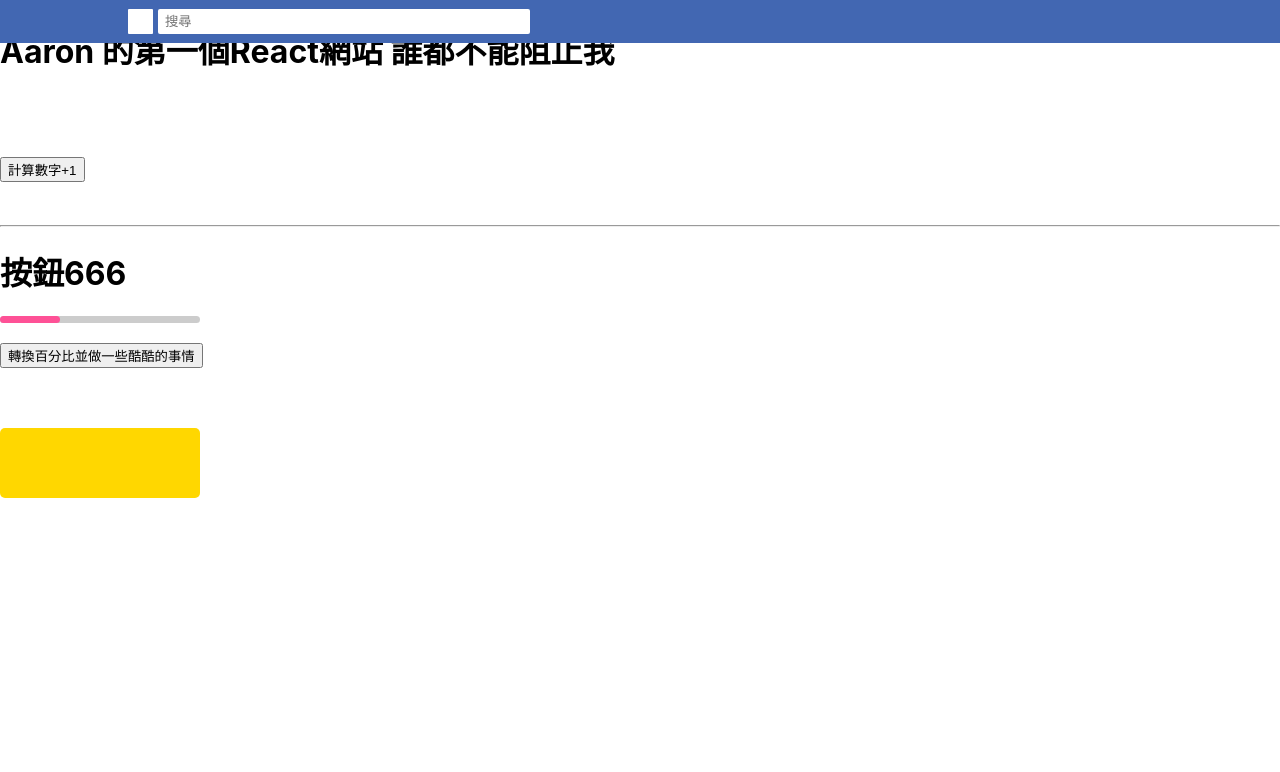
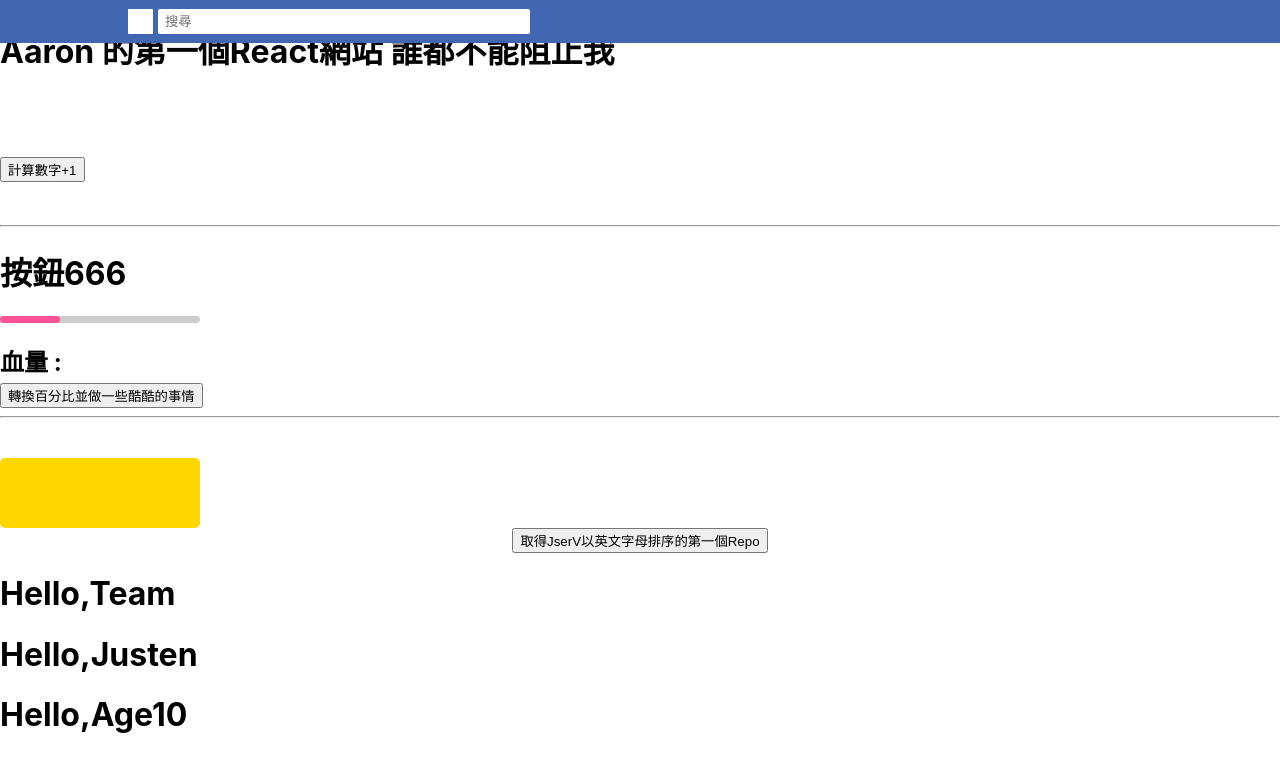
Before and after one commit to ru19wu06/React, a React (Create React App) app in the folder hey-react/: page / in a window 1280 px wide. Shown: the top 772 px of the page. Built offline with nearby package versions, Linux system fonts and the light colour scheme.

Commit message:
新增資料

```diff
--- a/hey-react/public/index.html
+++ b/hey-react/public/index.html
@@ -2,18 +2,15 @@
 <html lang="en">
   <head>
     <meta charset="utf-8" />
-    <link rel="icon" href="%PUBLIC_URL%/favicon.ico" />
+
     <meta name="viewport" content="width=device-width, initial-scale=1" />
     <meta name="theme-color" content="#000000" />
     <meta
       name="description"
       content="Web site created using create-react-app"
     />
-    <link rel="apple-touch-icon" href="%PUBLIC_URL%/logo192.png" />
-    <!--
-      manifest.json provides metadata used when your web app is installed on a
-      user's mobile device or desktop. See https://developers.google.com/web/fundamentals/web-app-manifest/
-    -->
+
+
     <link rel="manifest" href="%PUBLIC_URL%/manifest.json" />
     <!--
       Notice the use of %PUBLIC_URL% in the tags above.
--- a/hey-react/src/Process.js
+++ b/hey-react/src/Process.js
@@ -13,8 +13,13 @@ const Progress =()=>{
         <div>
             <div className="progress-back" style={{backgroundColor:"rgba(0,0,0,0.2)",width:"200px",height:"7px",borderRadius:"10px"}}>
             <div className="progress-bar" style={{backgroundColor:"#fe5196",width:percent,height:"100%",borderRadius:"10px"}}></div>
+            <div>
+                <h2>血量 : {}</h2>
+            </div>
 
             </div>
+            <br/>
+            <br/>
             <br/>
            {/* <button onClick={()=>{changePercent("70%")}}>轉換百分比</button> */}
            <button onClick={()=>{
@@ -34,8 +39,9 @@ const Progress =()=>{
 
                changePercent(afet)}
             }>轉換百分比並做一些酷酷的事情</button>
-        <br/>
-        <br/>
+            <hr/>
+
+
             <div style={{backgroundColor:"rgb(255,215,0)",width:"200px",height:"70px",borderRadius:"5px"}}>
                 <h1 style={{marginLeft:"25%",marginTop:"20%"}} id="character-poster"></h1>
             </div>
--- a/hey-react/src/index.js
+++ b/hey-react/src/index.js
@@ -2,6 +2,7 @@ import React from 'react';
 import ReactDOM from 'react-dom';
 import './index.css';
 import App from './App';
+import Method from './setMethod.js';
 import reportWebVitals from './reportWebVitals';
 import Layout from './App2';
 import Progress from './Process';
@@ -26,6 +27,30 @@ const printMessage=()=>{
 
 
 
+function Addh1(props){
+  return <h1>Hello,{props.name}</h1>
+
+
+}
+function Addh2(props){
+  return <h1>Hello,Age{props.age}</h1>
+
+
+}
+
+function Postline(){
+  return(
+    <div>
+    <Addh1 name="Team" age='10'/>
+    <Addh1 name="Justen" age='10'/>
+    <Addh2 name="Frank" age='10'/>
+    </div>
+
+  )
+}
+
+
+
 
 ReactDOM.render(
   <div>
@@ -43,6 +68,10 @@ ReactDOM.render(
     <div>
       <Progress/>
     </div>
+    <div>
+      <Method/>
+    </div>
+    <Postline/>
   </div>,
   document.getElementById('root')
 );
--- /dev/null
+++ b/hey-react/src/setMethod.js
@@ -0,0 +1,38 @@
+import React,{Component} from 'react';
+
+
+class Method extends Component{
+    constructor(props){
+        super(props);
+        this.state={
+            repoBane:null
+        }
+        this.handleClick = this.handleClick.bind(this);
+    }
+
+
+handleClick(){
+    fetch('https://api.github.com/users/jserv/repos',{method:"GET"})
+    .then(res => res.json())
+    .then(data => {
+        this.setState({repoName: data[0]['node_id']});
+    })
+    .catch(e =>{
+        console.log(e);
+    })
+}
+
+render(){
+    return(
+        <div className="App">
+            <div className="data-display">
+                {(this.state.repoName===null)? "目前還沒有資料":this.state.repoName}
+             </div>
+             <button onClick={this.handleClick}>取得JserV以英文字母排序的第一個Repo</button>
+        </div>
+    )
+    }
+};
+
+
+export default Method;
```
Also changed, not shown: 1 other file (tests, documents, lock files or other folders).
